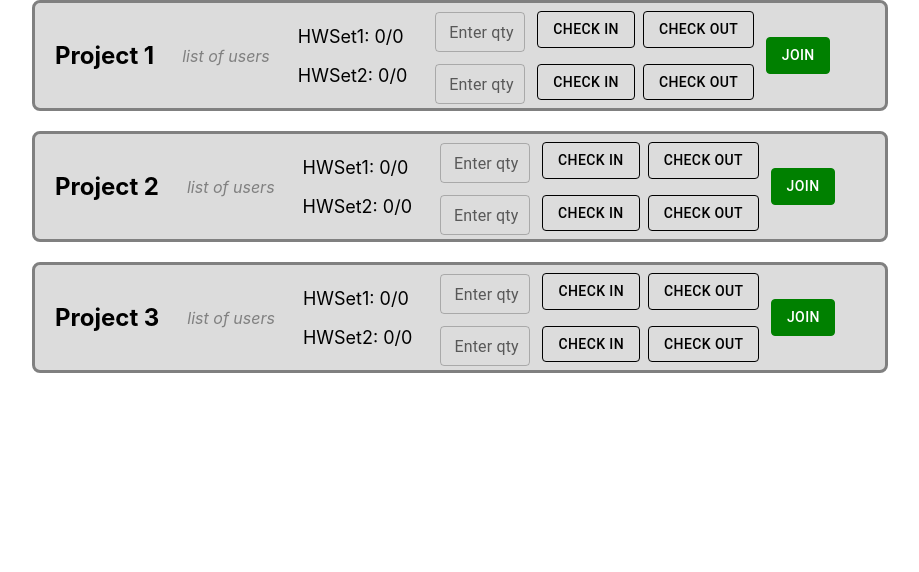
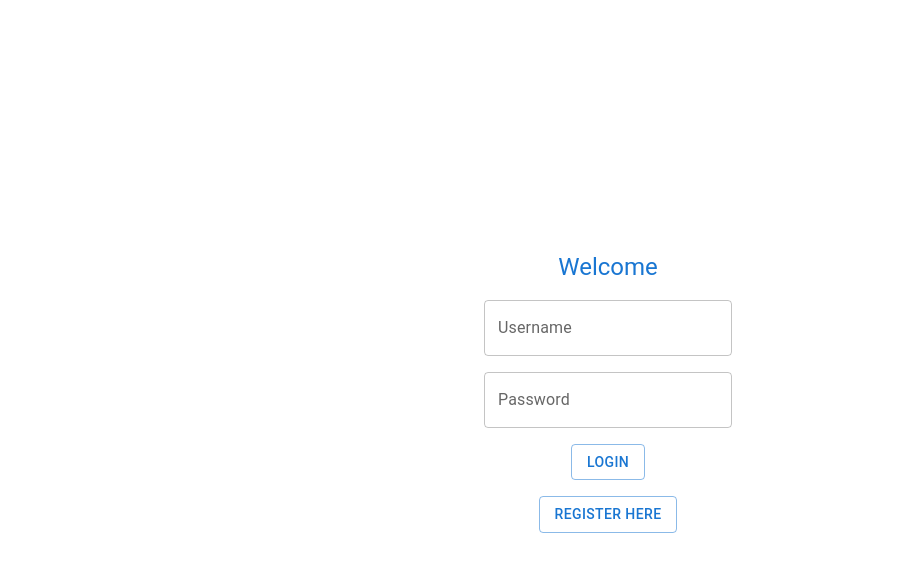
Before and after one commit to randyt281/ee461l, a React (Create React App) app: page / in a window 1280 px wide. Shown: the top 572 px of the page, without its empty margins (32-951 px from the left). Built offline with nearby package versions, Linux system fonts and the light colour scheme; no server answers.

Commit message:
fixed login to project page

```diff
--- a/src/App.js
+++ b/src/App.js
@@ -8,14 +8,13 @@ import {Switch} from "react-router-dom";
 
 function App() {
     return (
-        <BrowserRouter>
-            <Routes>
-                <Route path="/" exact element={<Login/>}/>
-                <Route path="/register" exact element={<Register/>}/>
-                <Route path="/projects" exact element={<Projects/>}/>
-            </Routes>
 
-        </BrowserRouter>
+        <Routes>
+            <Route path="/" element={<Login/>}/>
+            <Route path="/register" element={<Register/>}/>
+            <Route path="/projects" element={<Projects/>}/>
+
+        </Routes>
     )
 }
 
--- a/src/index.js
+++ b/src/index.js
@@ -12,11 +12,15 @@ import {
   createBrowserRouter,
   RouterProvider,
 } from "react-router-dom";
+import {BrowserRouter as Router} from 'react-router-dom';
+
 
 const root = ReactDOM.createRoot(document.getElementById('root'));
 root.render(
   <React.StrictMode>
-    <Projects/>
+      <Router>
+          <App/>
+      </Router>
   </React.StrictMode>
 );
 
--- a/src/login.js
+++ b/src/login.js
@@ -11,6 +11,7 @@ import httpClient from 'react-http-client';
 import {useNavigate} from "react-router";
 
 function Login() {
+        let navigate = useNavigate();
 
   const [user, setUser] = useState("");
   const [password, setPassword] = useState("");
@@ -23,7 +24,9 @@ function Login() {
         password
       });
       console.log(resp.data)
-      alert("Successfully logged in")
+        alert("Successfully logged in")
+                navigate('/projects');
+
     }
     catch(error) {
       alert("Invalid Authorization");
```
